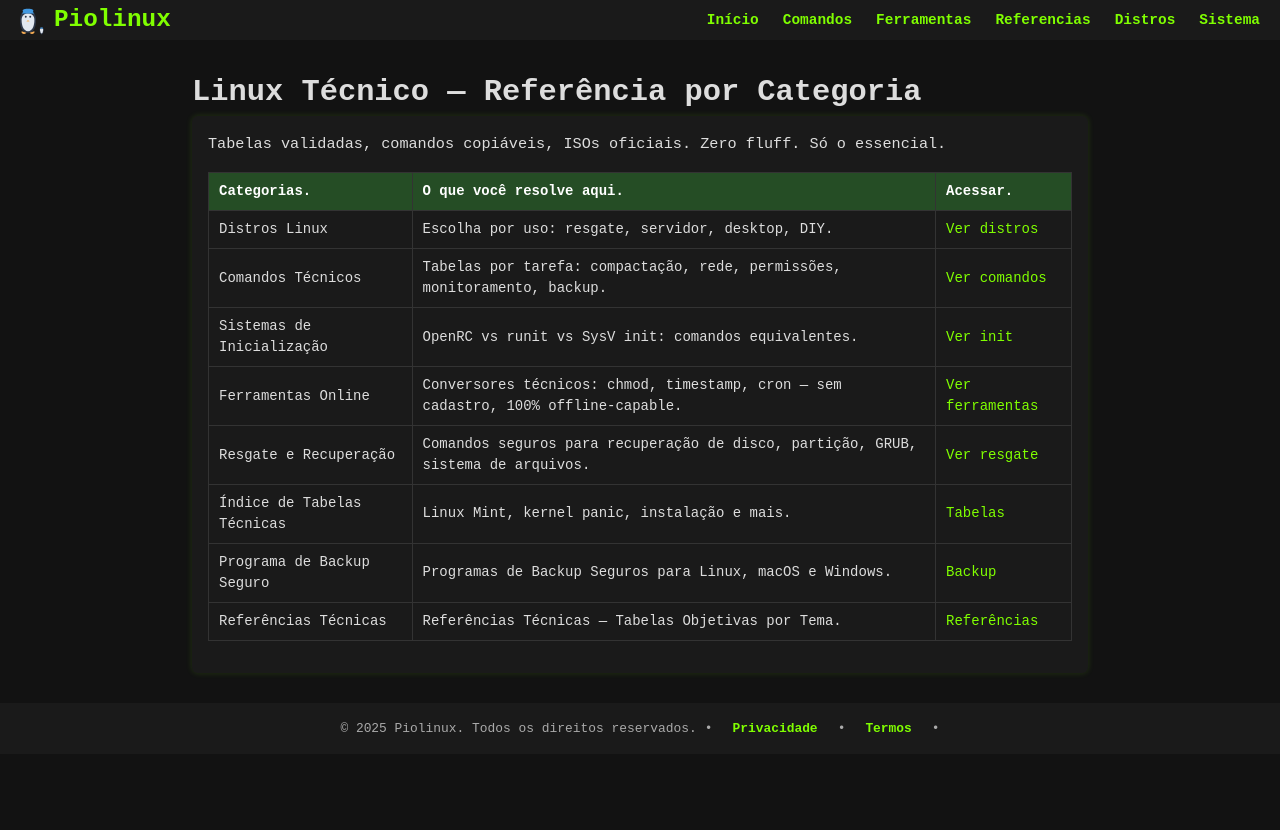
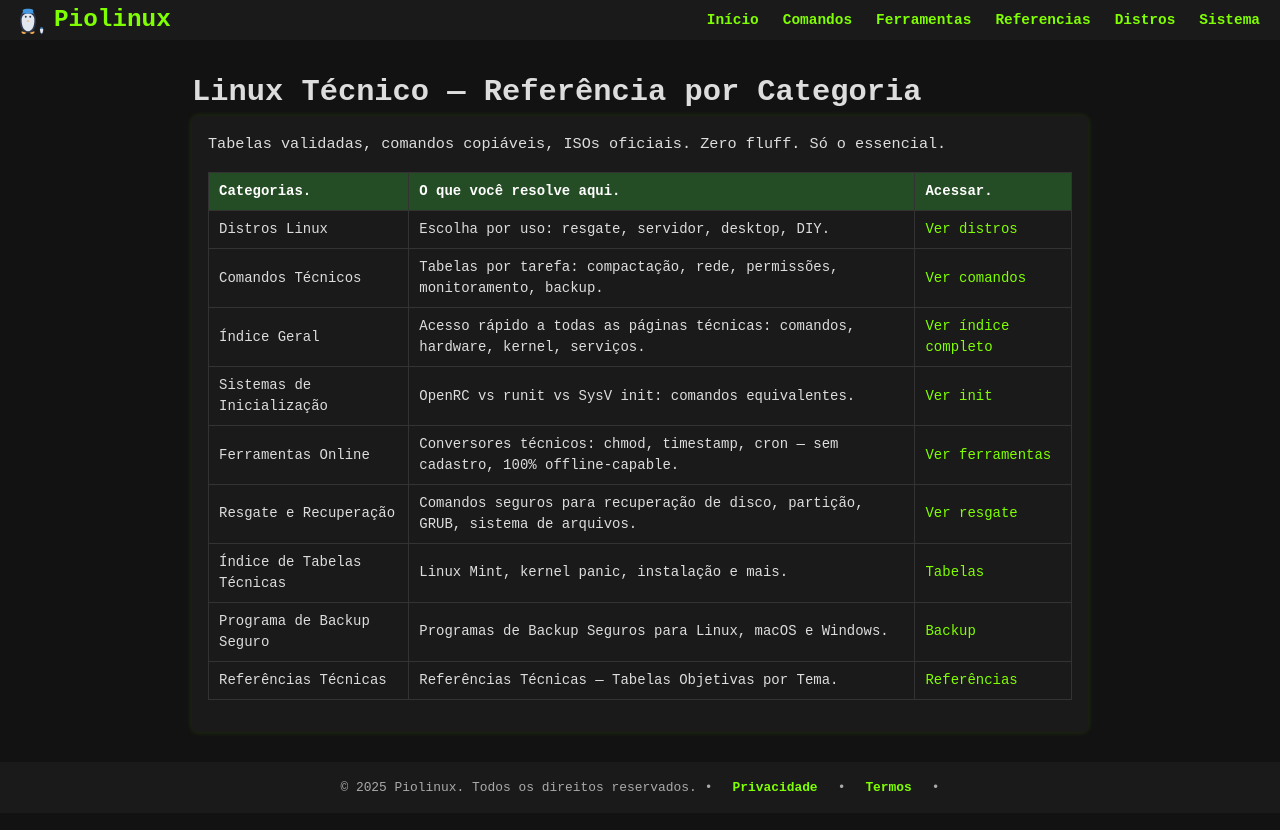
Before and after one commit to Piolinux/piolinux-site, a Jekyll site: the page built from index.html, in a window 1280 px wide. Shown: the top 830 px of the page. Built offline with Jekyll 4.4.1, drawn with Linux system fonts in a browser that asks for light colours.

Commit message:
Update index.html

```diff
--- a/index.html
+++ b/index.html
@@ -31,6 +31,13 @@ tags: [linux, sysadmin, referência, comandos, distros, técnico]
       <td data-label="O que você resolve aqui">Tabelas por tarefa: compactação, rede, permissões, monitoramento, backup.</td>
       <td data-label="Acessar"><a href="/comandos/">Ver comandos</a></td>
     </tr>
+
+    <tr>
+   <td data-label="Categoria">Índice Geral</td>
+   <td data-label="O que você resolve aqui">Acesso rápido a todas as páginas técnicas: comandos, hardware, kernel, serviços.</td>
+   <td data-label="Acessar"><a href="/documentacao/">Ver índice completo</a></td>
+   </tr>
+
     <tr>
       <td data-label="Categoria">Sistemas de Inicialização</td>
       <td data-label="O que você resolve aqui">OpenRC vs runit vs SysV init: comandos equivalentes.</td>
```
